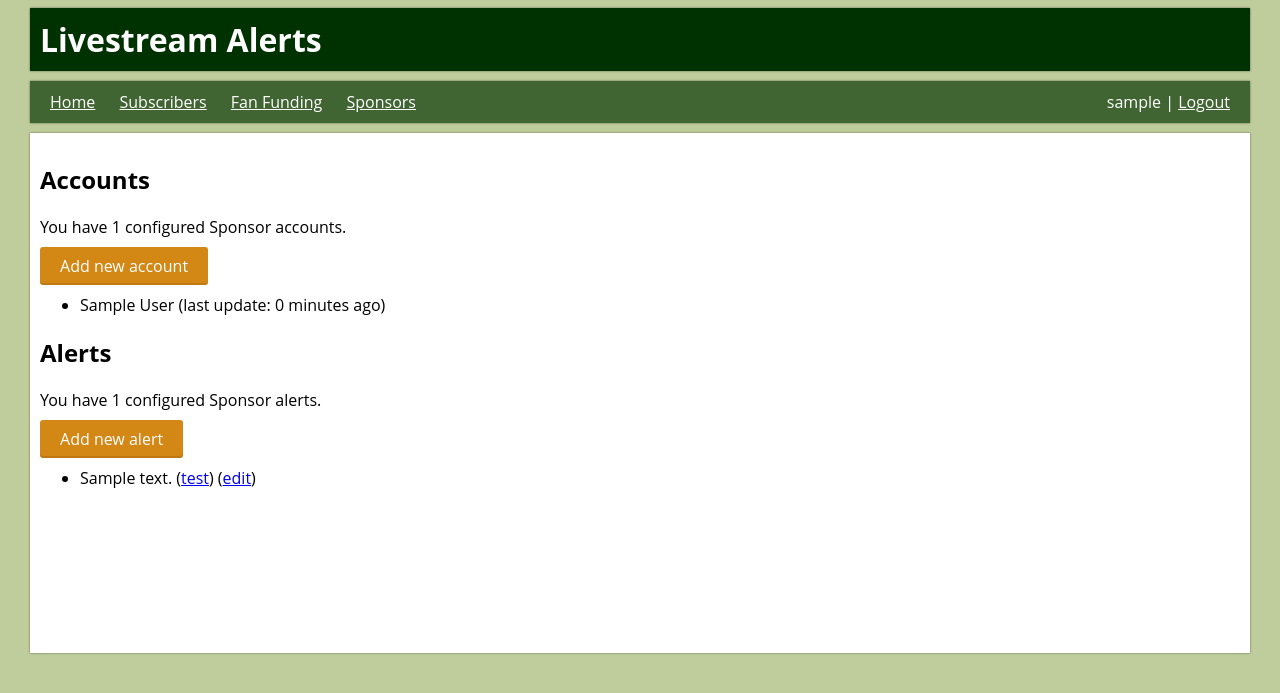
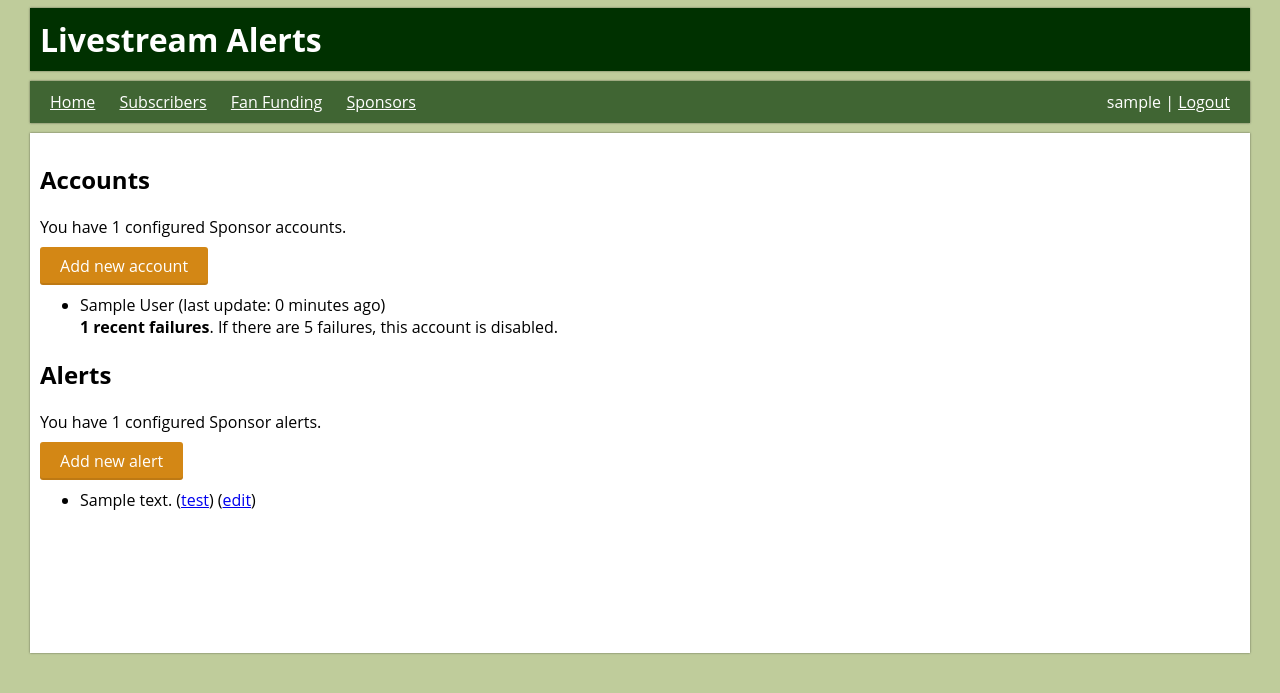
Before and after one commit to google/mirandum, a Django app: page /sponsors/ in a window 1280 px wide. Shown: the top 693 px of the page. Run offline with Django 3.2, Linux system fonts and the light colour scheme; a user stored in the database is signed in; tables that the repository leaves empty hold one stand-in row (values such as "Sample post").

Commit message:
Add failure accounting to fanfunding/sponsors.

```diff
--- a/alerts/fanfunding/templates/fanfunding/home.html
+++ b/alerts/fanfunding/templates/fanfunding/home.html
@@ -20,7 +20,11 @@ limitations under the License.
 <a href="setup" class="button">Add new account</a>
 <ul>
   {% for config in configs %}
-    <li>{{config.credentials.label}} (last update: {{config.last_update|timesince}} ago)</li>
+    <li>{{config.credentials.label}} (last update: {{config.last_update|timesince}} ago)
+   {% if config.failure_count %} <br />
+   <b>{{config.failure_count}} recent failures</b>. If there are 5 failures, this account is disabled.
+   {% endif %}
+    </li>
   {% endfor %}
 </ul>
 
--- a/alerts/sponsors/templates/sponsors/home.html
+++ b/alerts/sponsors/templates/sponsors/home.html
@@ -20,7 +20,11 @@ limitations under the License.
 <a href="setup" class="button">Add new account</a>
 <ul>
   {% for config in configs %}
-    <li>{{config.credentials.label}} (last update: {{config.last_update|timesince}} ago)</li>
+    <li>{{config.credentials.label}} (last update: {{config.last_update|timesince}} ago)
+   {% if config.failure_count %} <br />
+   <b>{{config.failure_count}} recent failures</b>. If there are 5 failures, this account is disabled.
+   {% endif %}
+    </li>
   {% endfor %}
 </ul>
 
```
